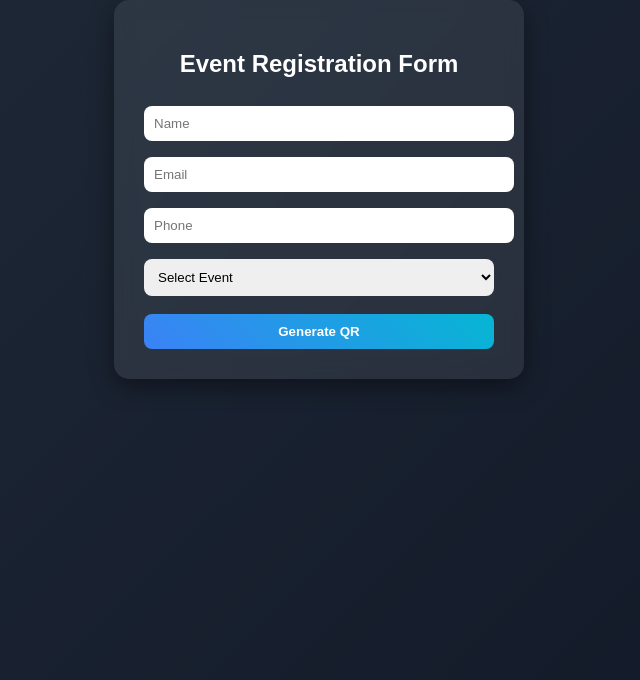
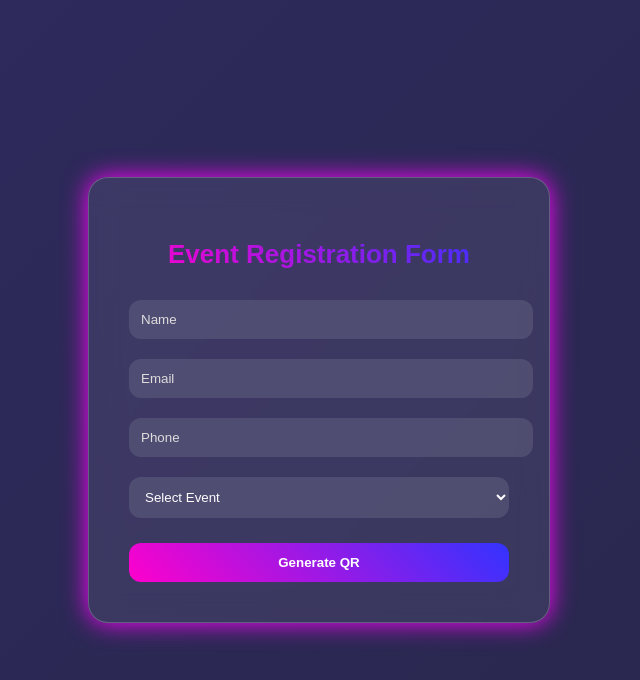
Before and after one commit to aryaagashe19-debug/college-event-portal, a React (Vite) app: page /register in a window 1280 px wide. Shown: the top 680 px of the page, without its empty margins (321-961 px from the left). Built offline with nearby package versions, Linux system fonts and the light colour scheme.

Commit message:
Added party fest neon theme

```diff
--- a/src/App.css
+++ b/src/App.css
@@ -1,5 +1,5 @@
 .register-container {
-  width: 100%;
+  min-height: 100vh;
   display: flex;
   justify-content: center;
   align-items: center;
@@ -7,47 +7,60 @@
 
 .register-card {
   background: rgba(255, 255, 255, 0.08);
-  backdrop-filter: blur(10px);
-  padding: 30px;
-  border-radius: 15px;
-  width: 350px;
-  box-shadow: 0 8px 25px rgba(0,0,0,0.4);
+  backdrop-filter: blur(15px);
+  padding: 40px;
+  border-radius: 20px;
+  width: 380px;
   text-align: center;
-  color: white;
+  box-shadow: 0 0 25px #ff00ff;
+  border: 1px solid rgba(255,255,255,0.2);
 }
 
 .register-card h2 {
+  font-size: 26px;
   margin-bottom: 20px;
+  background: linear-gradient(45deg, #ff00cc, #3333ff);
+  -webkit-background-clip: text;
+  -webkit-text-fill-color: transparent;
 }
 
 .register-card input,
 .register-card select {
   width: 100%;
-  padding: 10px;
-  margin: 8px 0;
-  border-radius: 8px;
+  padding: 12px;
+  margin: 10px 0;
+  border-radius: 12px;
   border: none;
+  background: rgba(255,255,255,0.1);
+  color: white;
   outline: none;
+}
+
+.register-card input::placeholder {
+  color: #ddd;
 }
 
 .register-card button {
   width: 100%;
-  padding: 10px;
-  margin-top: 10px;
-  border-radius: 8px;
+  padding: 12px;
+  margin-top: 15px;
+  border-radius: 12px;
   border: none;
+  font-weight: bold;
   cursor: pointer;
-  font-weight: bold;
-  background: linear-gradient(45deg, #3b82f6, #06b6d4);
+  background: linear-gradient(45deg, #ff00cc, #3333ff);
   color: white;
-  transition: 0.3s;
+  transition: 0.3s ease;
 }
 
 .register-card button:hover {
-  transform: scale(1.05);
+  transform: scale(1.08);
+  box-shadow: 0 0 20px #ff00ff;
 }
 
 .register-card img {
-  margin-top: 15px;
+  margin-top: 20px;
   width: 180px;
+  border-radius: 10px;
+  box-shadow: 0 0 20px #00ffff;
 }
--- a/src/index.css
+++ b/src/index.css
@@ -5,8 +5,14 @@ html, body, #root {
 }
 
 body {
-  background: linear-gradient(135deg, #1f2937, #111827);
-  display: flex;
-  justify-content: center;
-  align-items: center;
+  background: linear-gradient(135deg, #0f0c29, #302b63, #24243e);
+  background-size: 400% 400%;
+  animation: gradientMove 10s ease infinite;
+  color: white;
 }
+
+@keyframes gradientMove {
+  0% { background-position: 0% 50%; }
+  50% { background-position: 100% 50%; }
+  100% { background-position: 0% 50%; }
+}
```
